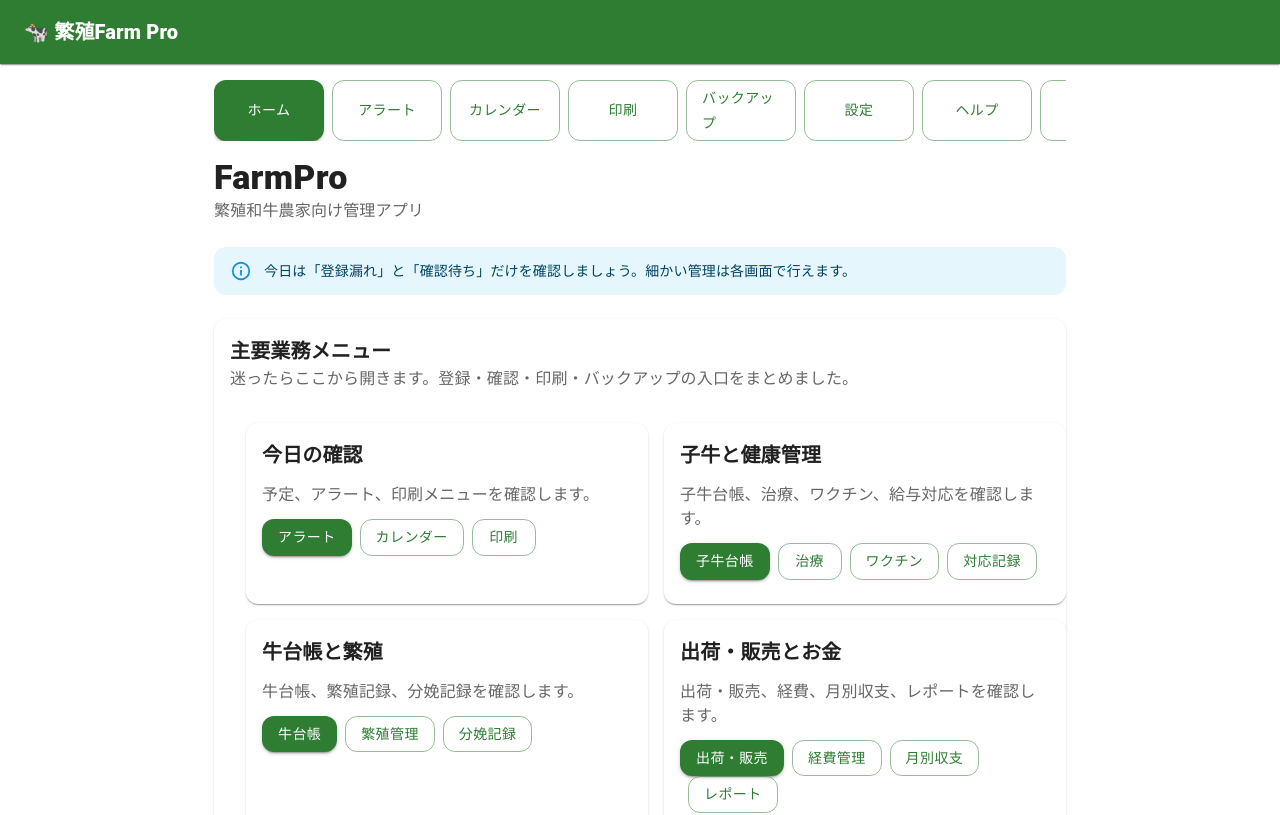
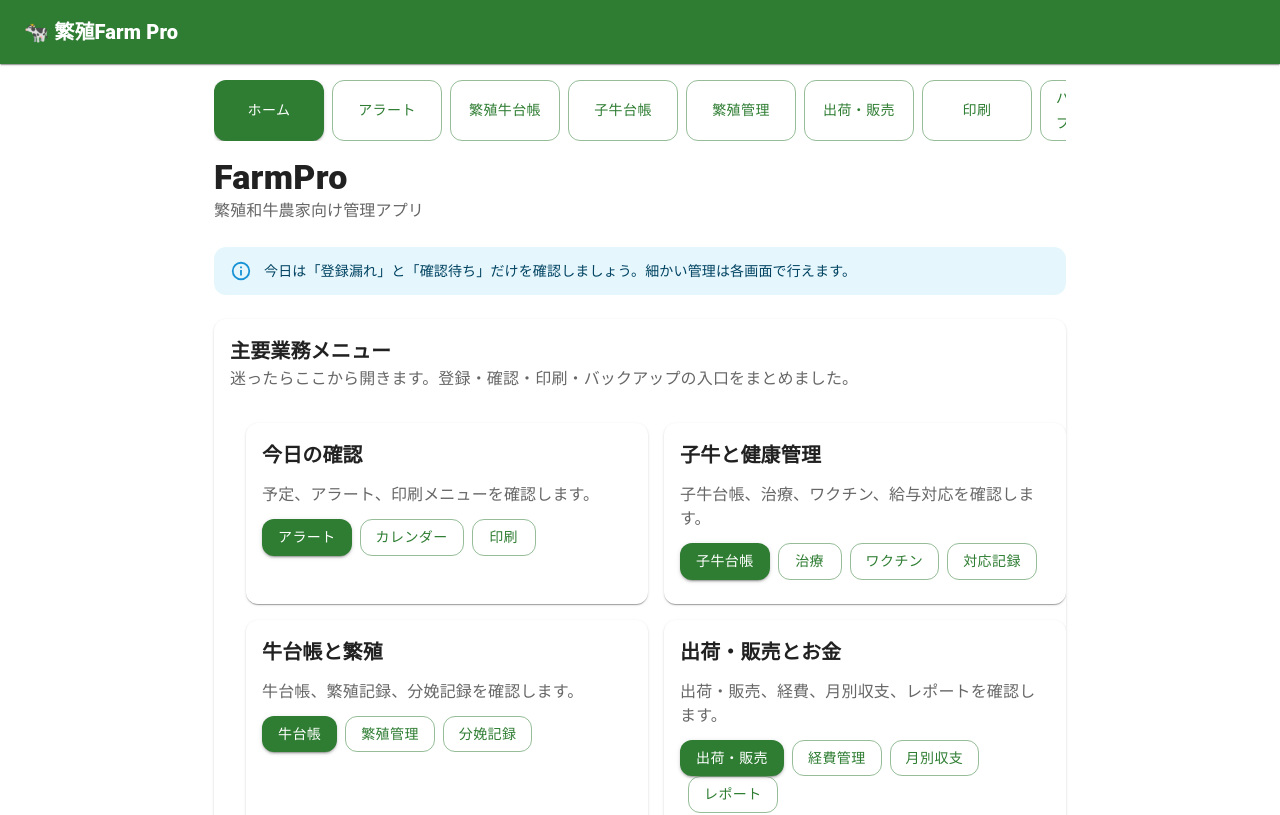
Before and after one commit to farmpro-iwate/FarmPro, a React (Vite) app in the folder client/: page / in a window 1280 px wide. Shown: the top 815 px of the page. Built offline with nearby package versions, Linux system fonts and the light colour scheme; no server answers.

Commit message:
Starter Pack 232: 上部ナビを主要画面に整理

```diff
--- a/client/src/components/AppLayout.tsx
+++ b/client/src/components/AppLayout.tsx
@@ -9,27 +9,12 @@ export function AppLayout({ children }: Props) {
   const navItems = [
     { label: 'ホーム', path: '/' },
     { label: 'アラート', path: '/alerts' },
-    { label: 'カレンダー', path: '/calendar' },
-    { label: '印刷', path: '/print' },
-    { label: 'バックアップ', path: '/backups' },
-    { label: '設定', path: '/settings' },
-    { label: 'ヘルプ', path: '/help' },
-    { label: '予定', path: '/schedules' },
-    { label: '治療', path: '/treatments' },
-    { label: '牛台帳', path: '/cattle' },
+    { label: '繁殖牛台帳', path: '/cattle' },
     { label: '子牛台帳', path: '/calves' },
     { label: '繁殖管理', path: '/breedings' },
-    { label: 'ワクチン', path: '/vaccines' },
-    { label: 'BLV', path: '/blv' },
     { label: '出荷・販売', path: '/sales' },
-    { label: '経費管理', path: '/expenses' },
-    { label: '月別収支', path: '/monthly-balance' },
-    { label: '飼養管理', path: '/feedings' },
-    { label: '飼料在庫', path: '/feed-inventory' },
-    { label: 'レポート', path: '/reports' },
-    { label: '給与目安', path: '/feeding-guide' },
-    { label: '対応記録', path: '/feeding-alert-actions' },
-
+    { label: '印刷', path: '/print' },
+    { label: 'バックアップ', path: '/backups' }
   ];
 
   return (
```
